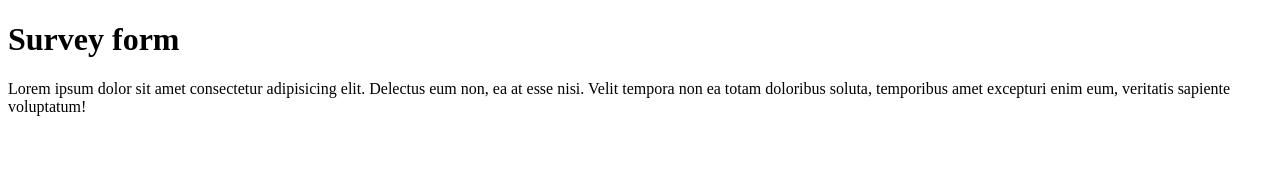
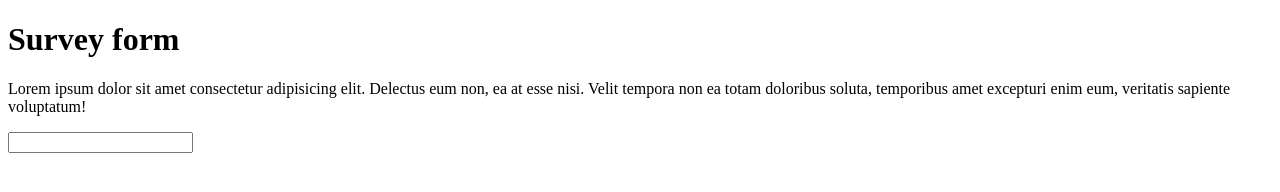
Before and after one commit to tayyabferozi/eunice-tayyab-microverse, a plain HTML site: page index.html in a window 1280 px wide. Drawn offline with Linux system fonts and the light colour scheme.

Commit message:
completes step 4 & 5

```diff
--- a/index.html
+++ b/index.html
@@ -16,7 +16,11 @@
       ea at esse nisi. Velit tempora non ea totam doloribus soluta, temporibus
       amet excepturi enim eum, veritatis sapiente voluptatum!
     </p>
+    <form id="survey-form">
+      <input   type="text" id="name" required>
+    </form>
 
     <script src="js/index.js"></script>
+
   </body>
 </html>
```
